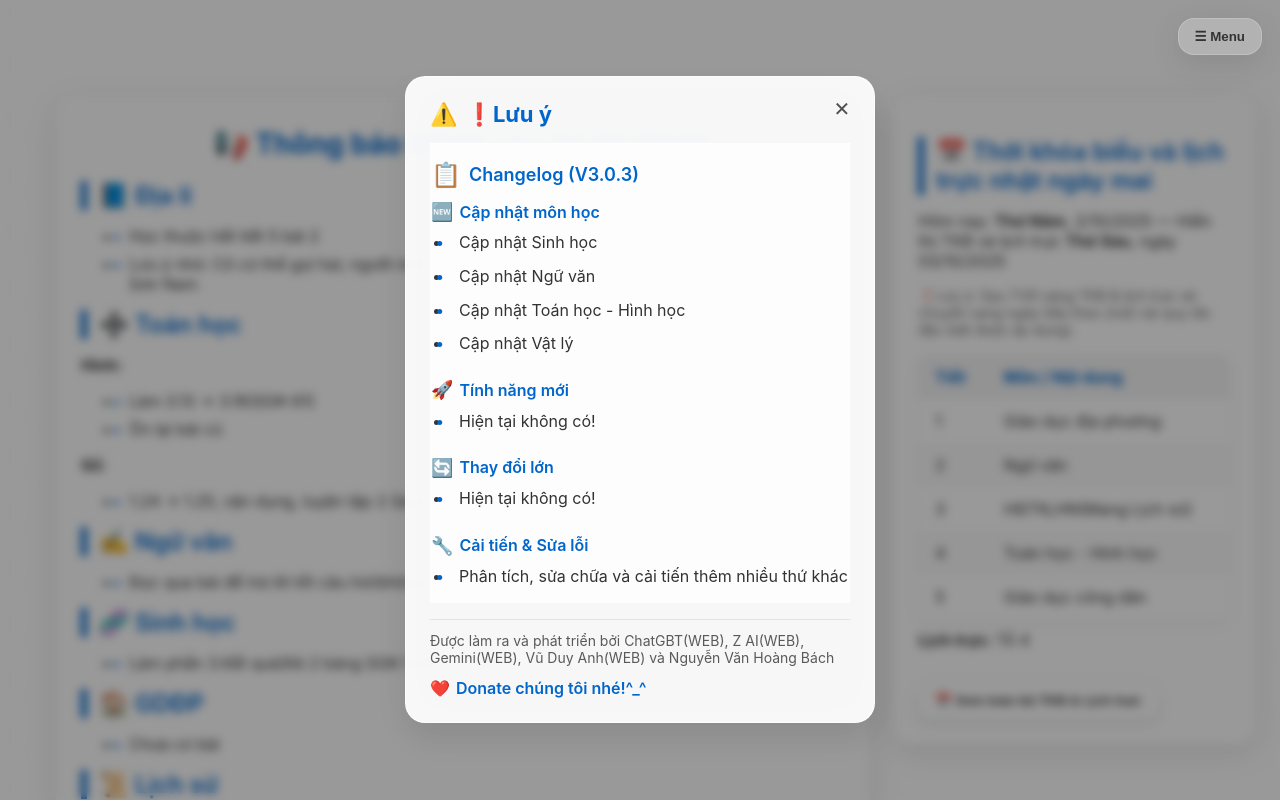
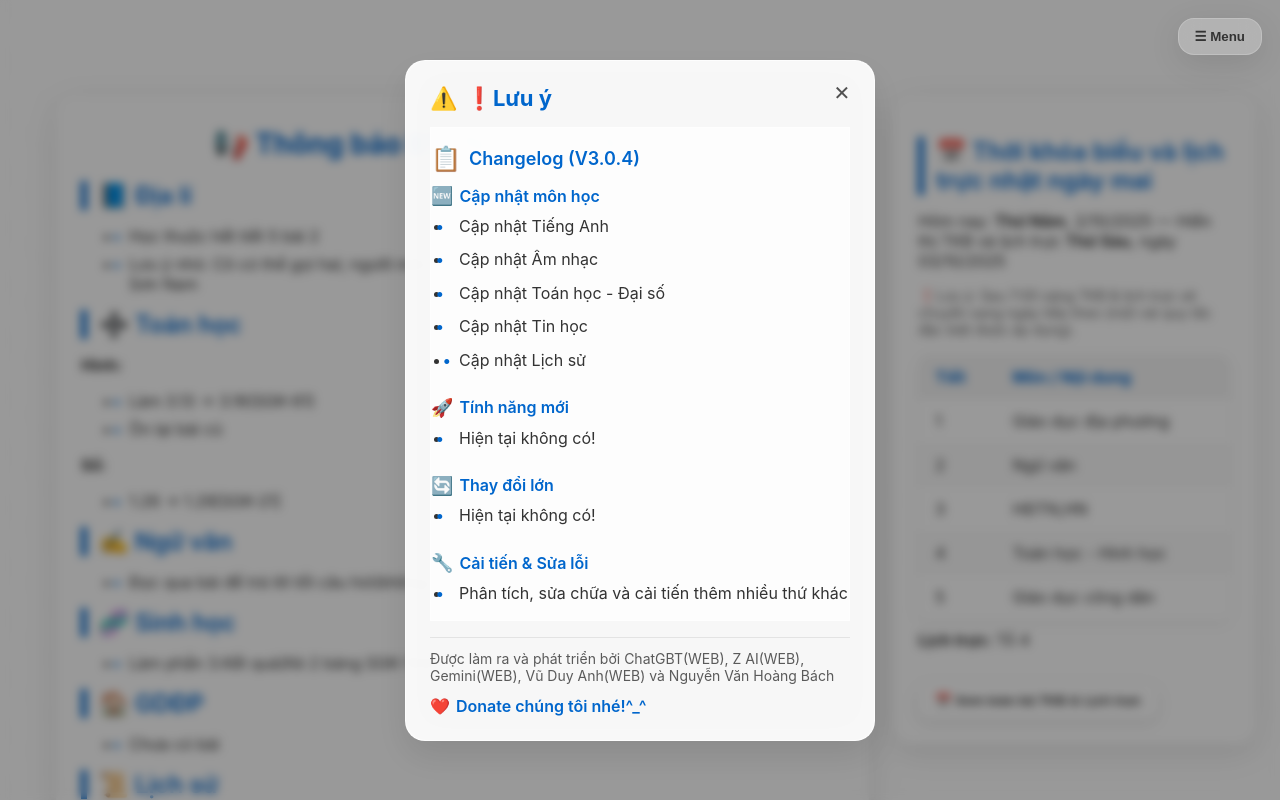
Before and after one commit to DuyAnh662/test, a plain HTML site: page index.html in a window 1280 px wide. Drawn offline with Linux system fonts and the light colour scheme.

Commit message:
Update index V3.3.html

```diff
--- a/index.html
+++ b/index.html
@@ -15,7 +15,7 @@
         gtag('config', 'G-92KE83JEYM');
     </script>
     <meta charset="utf-8" />
-    <title>Bảng Thông Báo BTVN - 01/10/2025</title>
+    <title>Bảng Thông Báo BTVN - 02/10/2025</title>
     <meta name="viewport" content="width=device-width,initial-scale=1" />
     <style>
         :root {
@@ -1743,7 +1743,7 @@
             <div class="popup-changelog">
                 <div class="changelog-header">
                     <span class="changelog-icon">📋</span>
-                    <span class="changelog-version">Changelog (V3.0.3)</span>
+                    <span class="changelog-version">Changelog (V3.0.4)</span>
                 </div>
 
                 <div class="changelog-content">
@@ -1753,10 +1753,11 @@
                             <span>Cập nhật môn học</span>
                         </div>
                         <ul class="change-list">
-                            <li class="change-item">Cập nhật Sinh học</li>
-                            <li class="change-item">Cập nhật Ngữ văn</li>
-                            <li class="change-item">Cập nhật Toán học - Hình học</li>
-                            <li class="change-item">Cập nhật Vật lý</li>
+                            <li class="change-item">Cập nhật Tiếng Anh</li>
+                            <li class="change-item">Cập nhật Âm nhạc</li>
+                            <li class="change-item">Cập nhật Toán học - Đại số</li>
+                            <li class="change-item">Cập nhật Tin học</li>
+                            <li calss="change-item">Cập nhật Lịch sử</li>
                         </ul>
                     </div>
 
@@ -1803,7 +1804,7 @@
     <div class="wrap">
         <!-- BTVN -->
         <div class="card liquid-effect">
-            <h1 class="fade-in-text">📢 Thông báo BTVN cho 02/10/2025</h1>
+            <h1 class="fade-in-text">📢 Thông báo BTVN cho 03/10/2025</h1>
             <h2 class="animate-item">📘 Địa lí</h2>
             <ul class="animate-item">
                 <li>Học thuộc hết tiết 5 bài 2</li>
@@ -1816,7 +1817,7 @@
                 <li>Ôn lại bài cũ</ul>
             <strong class="animate-item">Số:</strong>
             <ul class="animate-item">
-                <li>1.24 → 1.25, vận dụng, luyện tập 2 Sách toán tập 1 [SGK-20; 21]</li>
+                <li>1.26 → 1.29[SGK-21]</li>
             </ul>
             <h2 class="animate-item">✍ Ngữ văn</h2>
             <ul class="animate-item">
@@ -1833,7 +1834,7 @@
             <h2 class="animate-item">📜 Lịch sử</h2>
             <ul class="animate-item">
                 <li>Đọc trước bài chuẩn bị cho dự giờ</li>
-                <li>Trả lời câu hỏi cô đã hỏi hôm nay</li>
+                <li>Trả lời câu hỏi cô đã hỏi</li>
             </ul>
             <h2 class="animate-item">🔬 Vật lý</h2>
             <ul class="animate-item">
@@ -1842,7 +1843,7 @@
             <h2 class="animate-item">🤝 HĐTN, HN</h2>
             <ul class="animate-item">
                 <li>Hiện không có bài</li>
-                <li>Lưu ý nhỏ: Mang cả lịch sử</ul>
+            </ul>
             <h2 class="animate-item">🎨 Mĩ thuật</h2>
             <ul class="animate-item">
                 <li>Vẽ xong bài cô đã cho</li>
@@ -1853,7 +1854,10 @@
             </ul>
             <h2 class="animate-item">🇬🇧 Tiếng Anh(Global success)</h2>
             <ul class="animate-item">
-                <li>Viết 10 từ mơi mỗi từ hai 20 lần mỗi dòng hai từ(≈73)</li>
+                <li>Viết 15 từ mơi mỗi từ hai 20 lần mỗi dòng hai từ(≈86)</li>
+                <li>SBT: Làm unit 1 D2 và D3(SBT-8)</li>
+                <li>Làm EX: 5 (SHS-25)</li>
+                <li>SBT: Làm unit 2 A1 và cả phần B(SBT-11; 12; 13)</li>
             </ul>
             <h2 class="animate-item">👥 Công dân</h2>
             <ul class="animate-item">
@@ -1867,11 +1871,11 @@
             </ul>
             <h2 class="animate-item">🎶 Âm nhạc(Sách cánh diều)</h2>
             <ul class="animate-item">
-                <li>Học bài hát "Bản làng tươi đẹp"(SGK-13)</li>
+                <li>Kẻ hết bài "Khúc ca bốn mùa"(SCD-5; 6)</li>
             </ul>
             <h2 class="animate-item">💻 Tin học</h2>
             <ul class="animate-item">
-                <li>Học hết Phần 1 hoặc 2 bài 2(Chưa rõ)</li>
+                <li>Hiện tại không có bài!(Chưa rõ)</li>
             </ul>
             <div class="note animate-item">
                 <strong>LƯU Ý:</strong>
@@ -1887,10 +1891,11 @@
             <div class="changelog animate-item" style="margin-top:14px;">
                 <strong>Những môn học đã được thay đổi, câp nhật</strong>
                 <ul>
-                    <li>Cập nhật Ngữ văn</li>
-                    <li>Cập nhật Sinh học</li>
-                    <li>Cập nhật Toán học - Hình học</li>
-                    <li>Cập nhật Vật lý</li>
+                    <li>Cập nhật Tiếng Anh</li>
+                    <li>Cập nhật Âm nhạc</li>
+                    <li>Cập nhật Toán học - Đại số</li>
+                    <li>Cập nhật Tin học</li>
+                    <li>Cập nhật Lịch sử</li>
                 </ul>
             </div>
         </div>
@@ -1911,11 +1916,11 @@
 
         const TKB = {
             0: ["Chủ nhật: Nghỉ / Tự học"],
-            1: ["HĐTN,HN(Chào cờ)", "LS&ĐL - Lịch sử", "Tiếng anh", "LS&ĐL - Địa lí", "Toán học - Đại số"],
-            2: ["Ngữ văn", "Tiếng anh", "Công nghệ", "HĐTN,HN(Mang Lịch sử)", "Giáo dục thể chất"],
+            1: ["HĐTN,HN(Chào cờ)", "LS&ĐL - Lịch sử", "Tiếng Anh", "LS&ĐL - Địa lí", "Toán học - Đại số"],
+            2: ["Ngữ văn", "Tiếng Anh", "Công nghệ", "HĐTN,HN", "Giáo dục thể chất"],
             3: ["Ngữ văn", "Toán học - Hình học", "KHTN - Vật lý", "NT - Mĩ thuật", "KHTN - Sinh học"],
-            4: ["Toán học - Đại Số", "Tin học", "LS&ĐL - Lịch sử", "Âm nhạc", "Tiếng anh"],
-            5: ["Giáo dục địa phương", "Ngữ văn", "HĐTN,HN(Mang Lịch sử)", "Toán học - Hình học", "Giáo dục công dân"],
+            4: ["Toán học - Đại Số", "Tin học", "LS&ĐL - Lịch sử", "Âm nhạc", "Tiếng Anh"],
+            5: ["Giáo dục địa phương", "Ngữ văn", "HĐTN,HN", "Toán học - Hình học", "Giáo dục công dân"],
             6: ["KHTN - Sinh học", "Giáo dục thể chất", "Ngữ văn", "KHTN - Hóa học", "Nghỉ"]
         };
 
```
